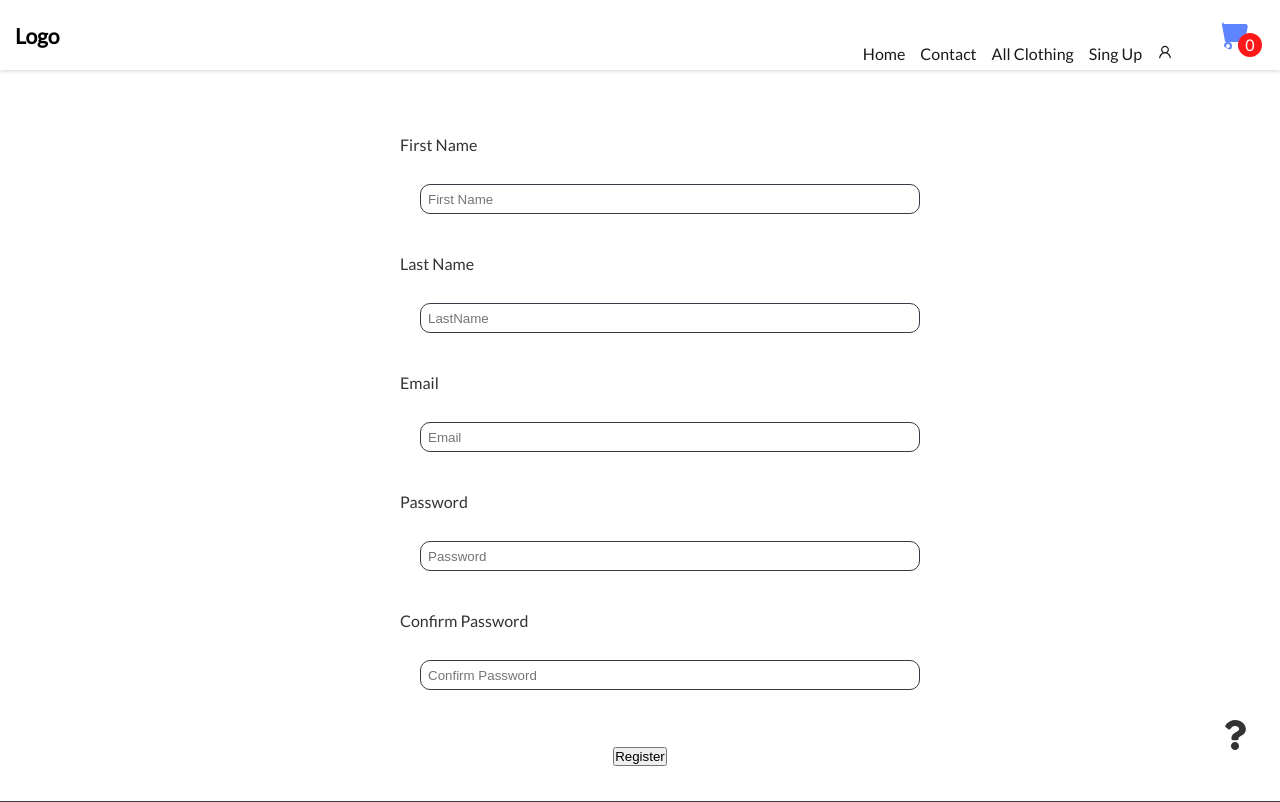
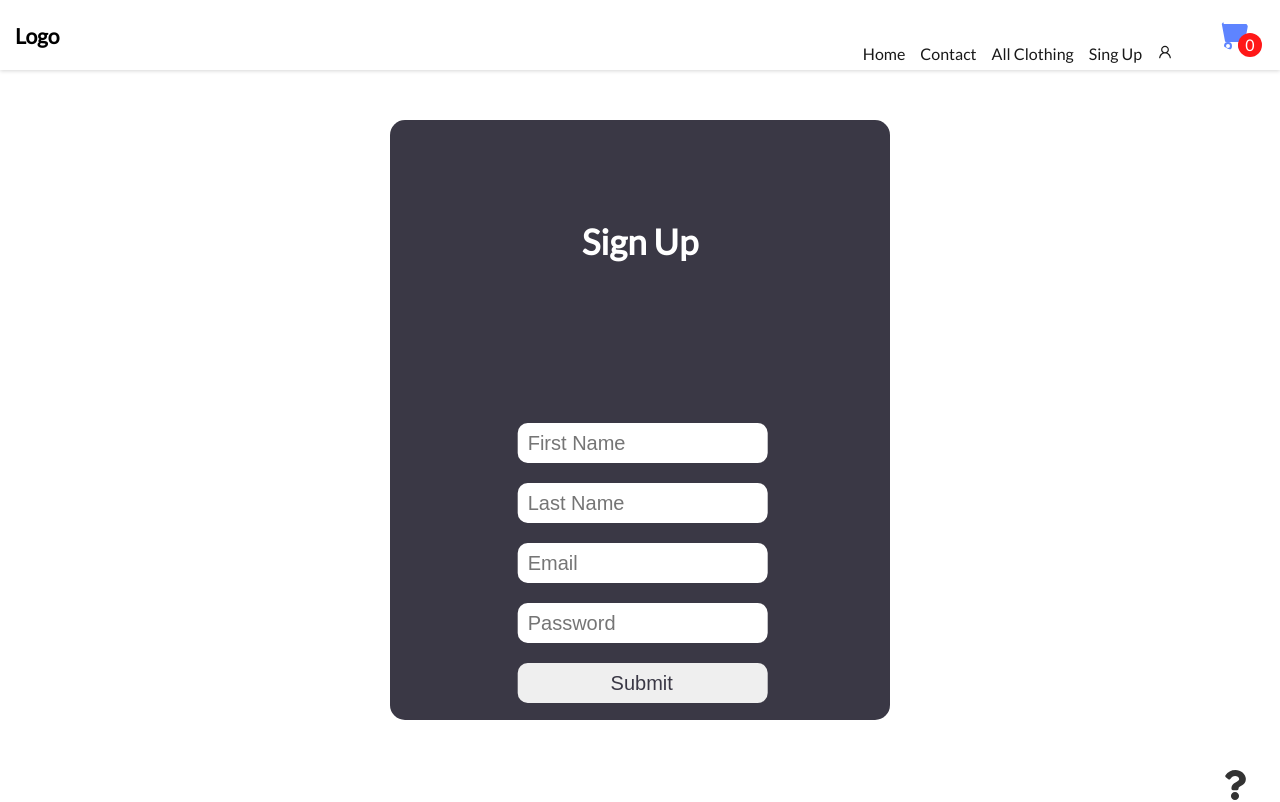
Before and after one commit to zulfiya-yumagulova/flapper-ecommerce, a React (Create React App) app in the folder e-commerce/: page /signup in a window 1280 px wide. Shown: the top 802 px of the page. Built offline with nearby package versions, Linux system fonts and the light colour scheme.

Commit message:
signup form is reponsive

```diff
--- a/e-commerce/src/Componets/SignUpForm.js
+++ b/e-commerce/src/Componets/SignUpForm.js
@@ -3,70 +3,19 @@ import "./styles/SignUp.css";
 
 function SignUpForm() {
   return (
-    <div className="form">
-      <div className="form-body">
-        <div className="username">
-          <label className="form__label" for="firstName">
-            First Name
-          </label>
-          <input
-            className="form__input"
-            type="text"
-            id="firstName"
-            placeholder="First Name"
-          />
+    <div className="form-container">
+      <h1>Sign Up</h1>
+      <form className="form">
+        <div className="inputs">
+          <form>
+            <input type="text" placeholder="First Name" />
+            <input type="text" placeholder="Last Name" />
+            <input type="text" placeholder="Email" />
+            <input type="text" placeholder="Password" />
+            <input type="submit" className="btn-light btn" />
+          </form>
         </div>
-        <div className="lastname">
-          <label className="form__label" for="lastName">
-            Last Name{" "}
-          </label>
-          <input
-            type="text"
-            name=""
-            id="lastName"
-            className="form__input"
-            placeholder="LastName"
-          />
-        </div>
-        <div className="email">
-          <label className="form__label" for="email">
-            Email{" "}
-          </label>
-          <input
-            type="email"
-            id="email"
-            className="form__input"
-            placeholder="Email"
-          />
-        </div>
-        <div className="password">
-          <label className="form__label" for="password">
-            Password{" "}
-          </label>
-          <input
-            className="form__input"
-            type="password"
-            id="password"
-            placeholder="Password"
-          />
-        </div>
-        <div className="confirm-password">
-          <label className="form__label" for="confirmPassword">
-            Confirm Password{" "}
-          </label>
-          <input
-            className="form__input"
-            type="password"
-            id="confirmPassword"
-            placeholder="Confirm Password"
-          />
-        </div>
-      </div>
-      <div class="footer">
-        <button type="submit" class="btn">
-          Register
-        </button>
-      </div>
+      </form>
     </div>
   );
 }
--- a/e-commerce/src/Componets/styles/SignUp.css
+++ b/e-commerce/src/Componets/styles/SignUp.css
@@ -1,29 +1,72 @@
-.form {
+.form-container {
+  display: block;
+  align-items: center;
+  justify-content: center;
   background-color: white;
-  border-radius: 5px;
-  width: 550px;
-  margin: 20px auto;
+  border-radius: 15px;
+  width: 500px;
+  height: 600px;
+  margin: 50px auto;
   padding: 20px;
-  height: 600px;
+  background-color: var(--primary-dark-color);
+  color: var(--primary-color);
 }
 
-.form-body {
-  text-align: left;
-  padding: 20px 10px;
+form {
+  margin-top: 5rem;
+  position: absolute;
+  top: 50%;
+  left: 50%;
+  transform: translate(-49%, -49%);
 }
 
-.form-body > * {
-  padding: 5px;
+h1 {
+  color: white;
+  text-align: center;
+  margin-top: 5rem;
+  font-size: 35px;
+  color: var(--primary-color);
 }
 
-.form__label {
-  width: 40%;
+.inputs input {
+  width: 250px;
+  height: 40px;
+  font-size: 20px;
+  border-radius: 10px;
+  border: none;
+  padding-left: 10px;
+  margin: 10px;
 }
 
-.form_input {
-  width: 60%;
+.btn {
+  cursor: pointer;
 }
 
-.footer {
-  text-align: center;
+.btn:hover {
+  background-color: var(--secondary-dark-color);
+  color: var(--primary-color);
 }
+
+/* =======Media Queries (Tablets)========= */
+@media screen and (max-width: 1024px) {
+  .form-container {
+    width: 300px;
+    height: 400px;
+  }
+}
+
+/* =======Media Queries (Mobile)========= */
+@media screen and (max-width: 600px) {
+  .form--container {
+    width: 200px;
+    height: 300px;
+  }
+
+  form {
+    margin-top: 3rem;
+  }
+
+  h1 {
+    margin-top: 0.5rem;
+  }
+}
--- a/e-commerce/src/index.css
+++ b/e-commerce/src/index.css
@@ -20,6 +20,7 @@ body {
   font-family: "Lato", sans-serif;
   color: var(--color-font);
   height: 100vh;
+  align-items: center;
 }
 
 .container {
```
